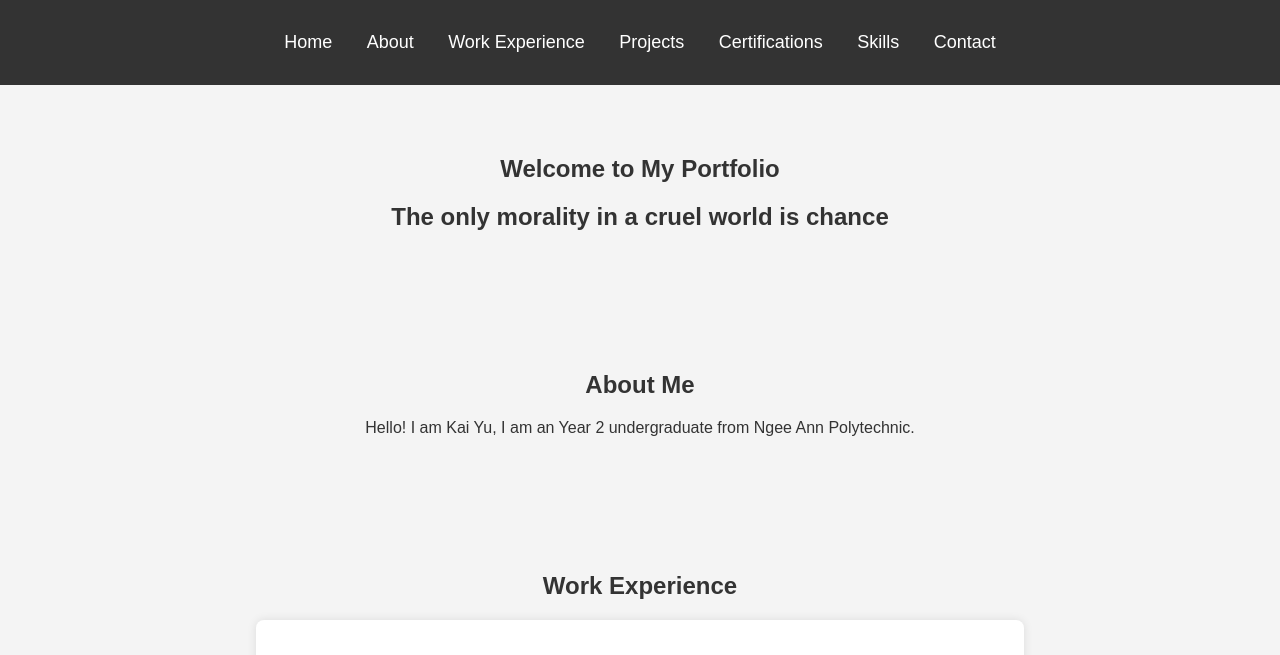
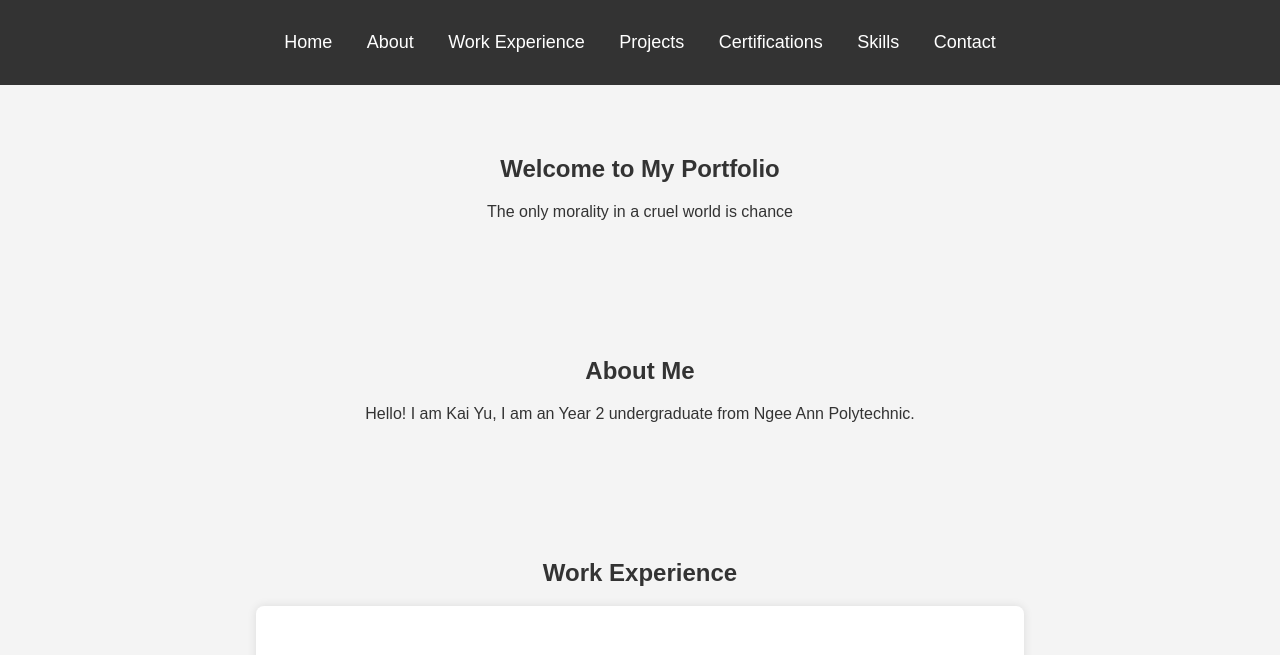
Before and after one commit to yongkaiyu/yongkaiyu.github.io, a plain HTML site: page index.html in a window 1280 px wide. Shown: the top 655 px of the page. Drawn offline with Linux system fonts and the light colour scheme.

Commit message:
chances to home

```diff
--- a/index.html
+++ b/index.html
@@ -23,7 +23,7 @@
 
     <section id="home">
         <h1>Welcome to My Portfolio</h1>
-        <h2>The only morality in a cruel world is chance</h2>
+        <p>The only morality in a cruel world is chance</p>
     </section>
 
     <section id="about">
```
